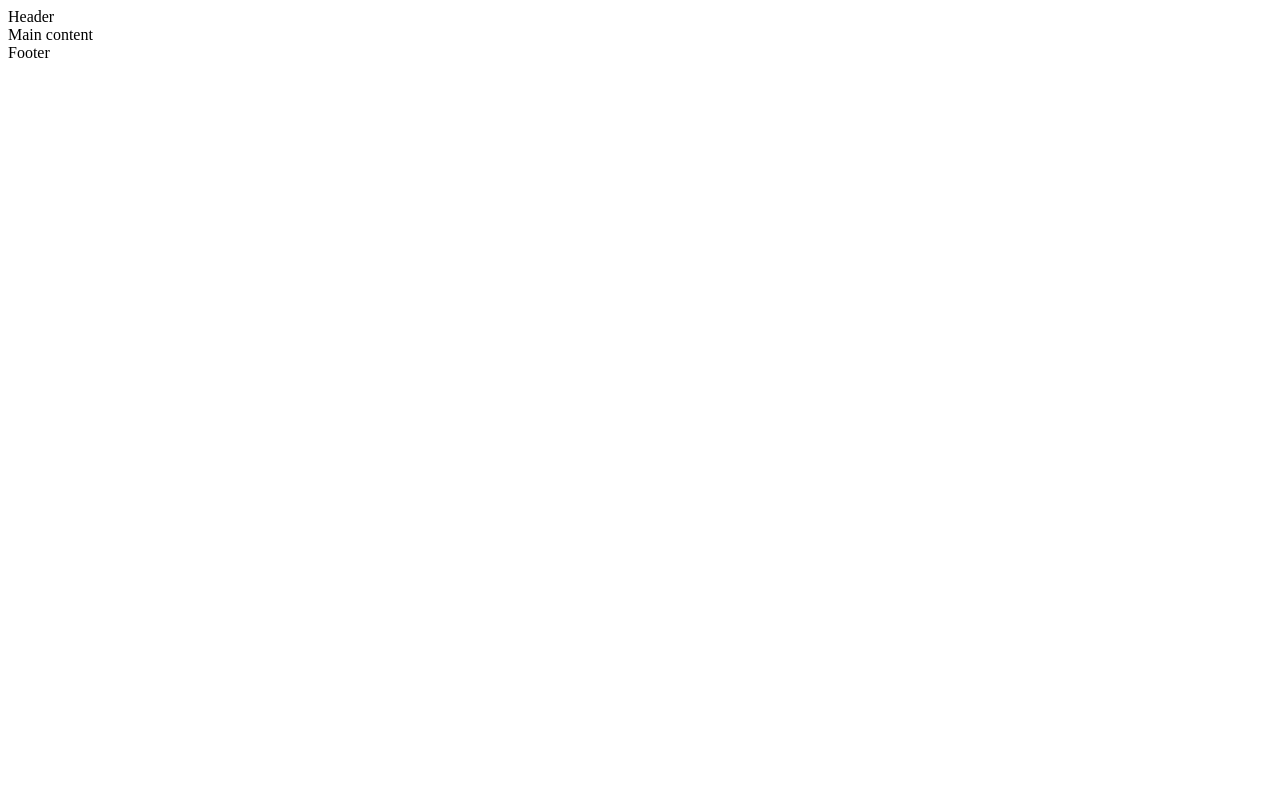
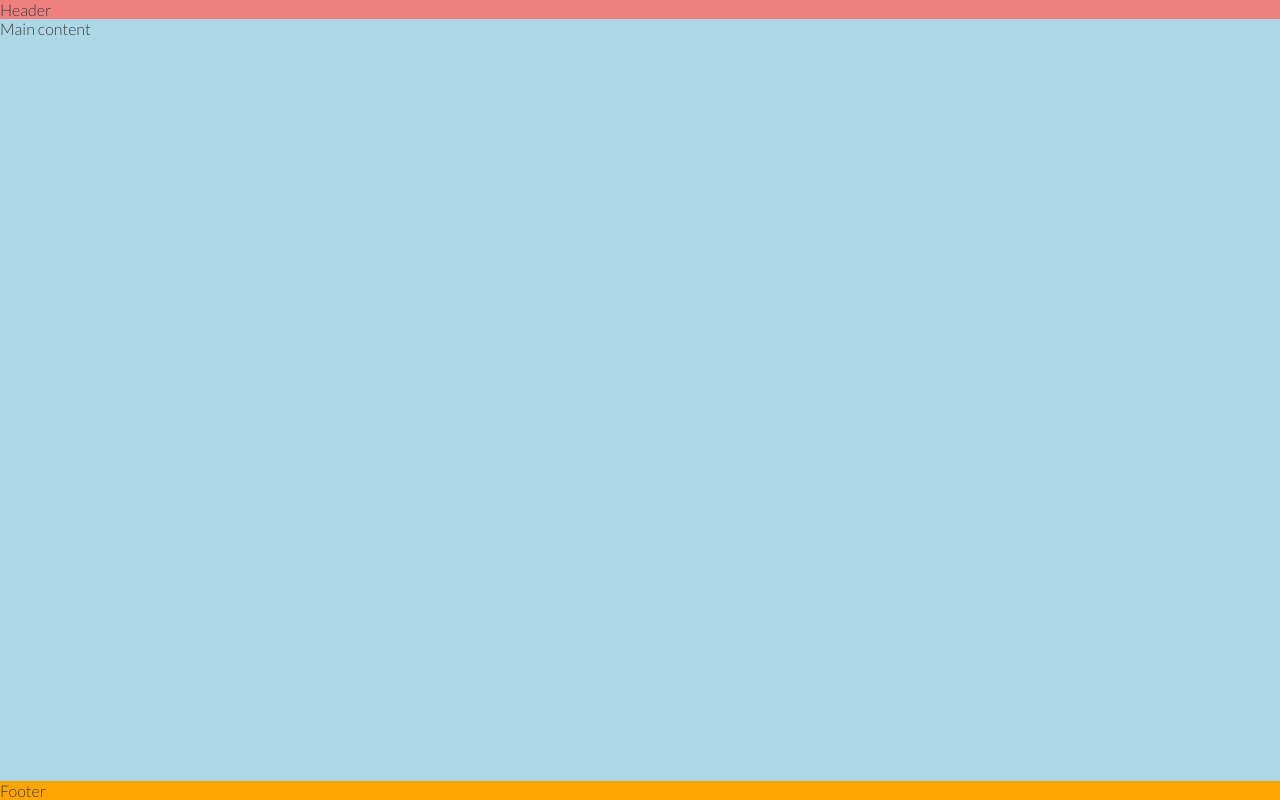
Before and after one commit to MS-Welsh/Running-club, a plain HTML site: page Index.html in a window 1280 px wide. Drawn offline with Linux system fonts and the light colour scheme.

Commit message:
Added Google fonts to the Body (lato) and imported fonts to css

```diff
--- a/Index.html
+++ b/Index.html
@@ -13,7 +13,7 @@
     <link rel="icon" type="image/png" sizes="32x32" href="assets/favicon/favicon-32x32.png">
     <link rel="icon" type="image/png" sizes="16x16" href="assets/favicon/favicon-16x16.png">
     <!-- link to style.css-->
-    <link ref="stylesheet" href="assets/css/style.css">
+    <link rel="stylesheet" href="assets/css/style.css">
 </head>
 <body>
     <!--Header-->
--- a/assets/css/style.css
+++ b/assets/css/style.css
@@ -1,3 +1,6 @@
+/* Google fonts import */
+@import url('https://fonts.googleapis.com/css2?family=Lato:wght@300&family=Oswald:wght@200;300;400;500;600;700&display=swap');
+
 /* Asterisk wildcard selector to override default styles added by the browser */
 * {
     padding: 0;
@@ -12,6 +15,7 @@ body {
     flex-direction: column;
     /* Generic project styles */
     color: #3a3a3a;
+    font-family:'lato', sans-serif;
 }
 
 
@@ -24,7 +28,7 @@ header {
 main {
     background-color: lightblue;
     /* Make main element take up any surplus space to push footer down */
-    flex: 1 0 auto;
+    flex:1 0 auto;
 }
 
 /* Footer */
```
